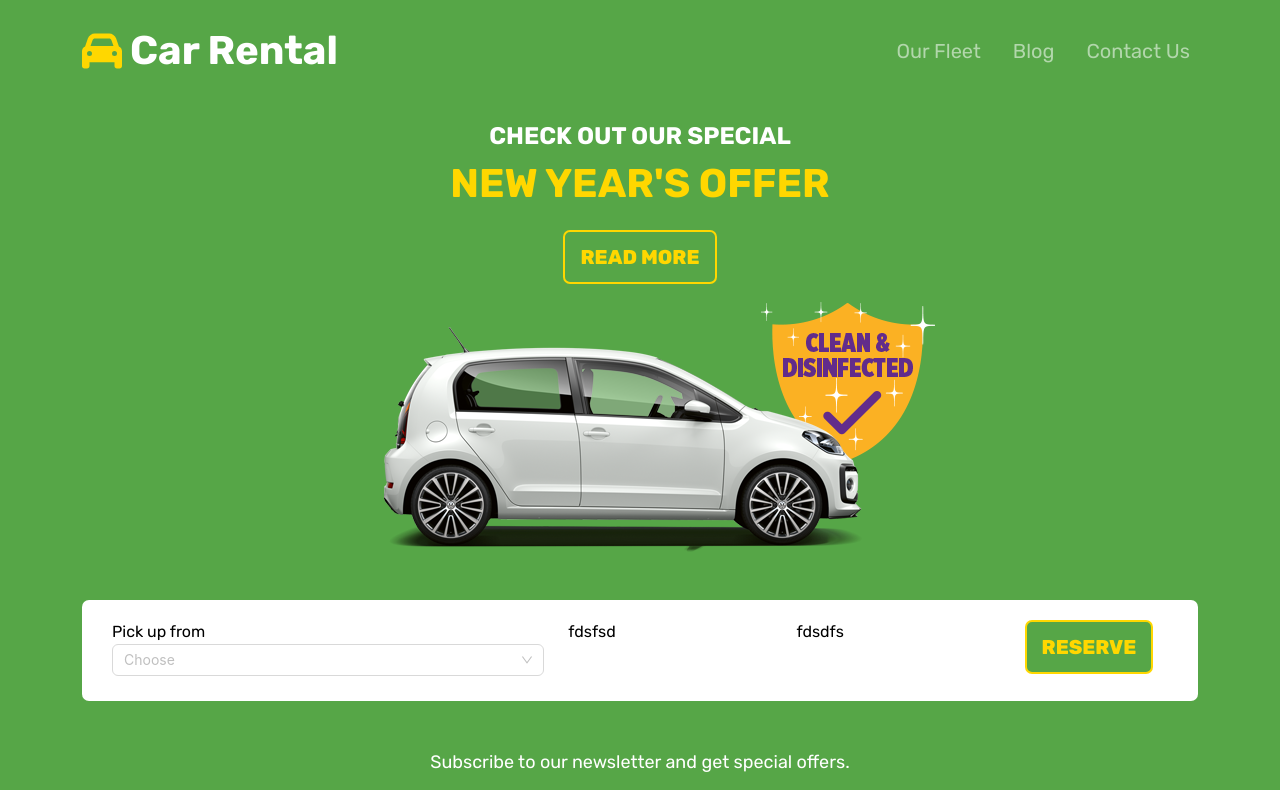
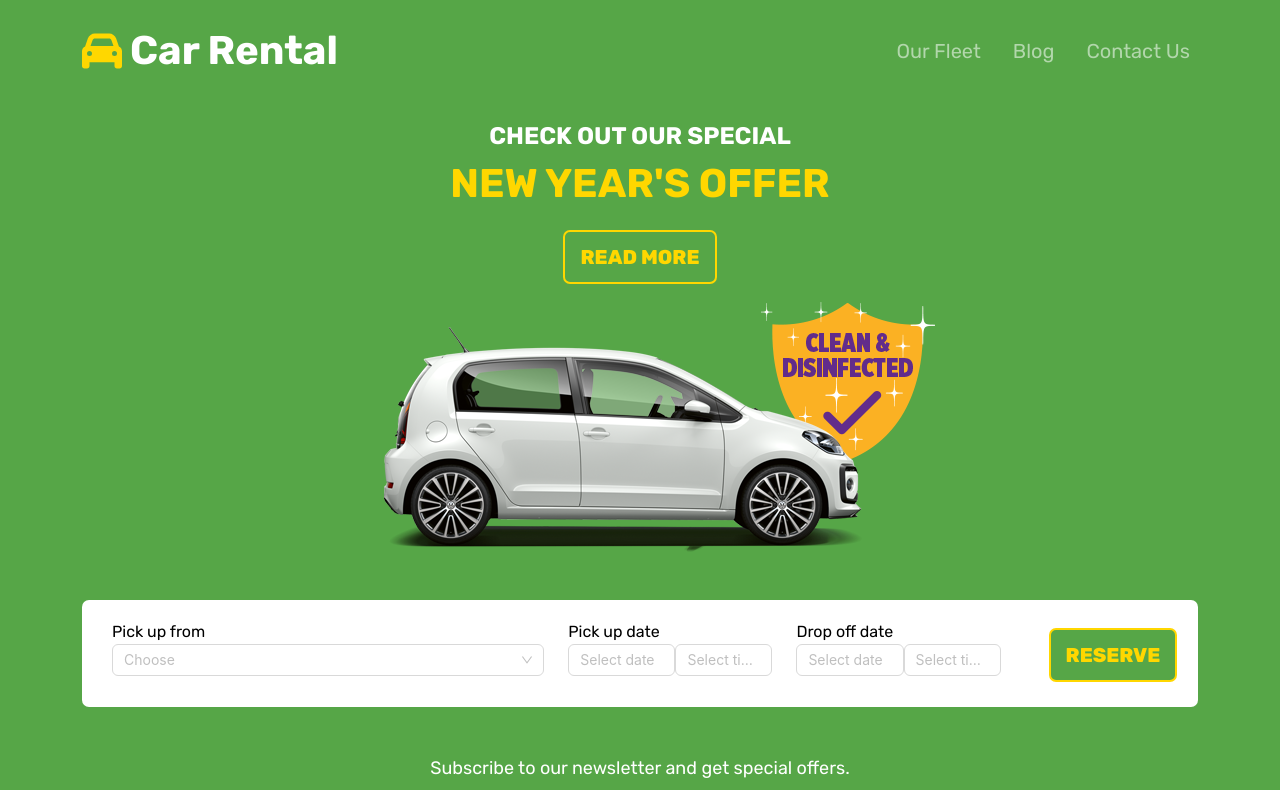
Before and after one commit to OmerAkgull/car-rental, a React (Vite) app: page / in a window 1280 px wide. Shown: the top 790 px of the page. Built offline with nearby package versions, Linux system fonts and the light colour scheme.

Commit message:
Add datepicker and timepicker to hero section

```diff
--- a/src/components/hero/hero.module.css
+++ b/src/components/hero/hero.module.css
@@ -23,7 +23,7 @@
   color: #56a647;
 }
 
-@media (max-width: 772px) {
+@media (max-width: 1200px) {
   .heroButton {
     padding: 10px 10px;
     font-size: 16px;
--- a/src/components/hero/hero.tsx
+++ b/src/components/hero/hero.tsx
@@ -1,11 +1,9 @@
 import { Col, Container, Image, Row } from "react-bootstrap";
 import classes from "./hero.module.css";
-import { Select } from "antd";
+import { Select, DatePicker, TimePicker } from "antd";
 import "./override.css";
 
 const Hero = () => {
-
-
   return (
     <main className={classes.bgGreen}>
       <Container className="text-center pt-3">
@@ -22,27 +20,35 @@ const Hero = () => {
                 <Col sm={6} md={6} className="d-flex flex-column">
                   <p>Pick up from</p>
                   <Select
-                  placeholder="Choose"
-                    style={{ width: '100%' }}
+                    placeholder="Choose"
+                    style={{ width: "100%" }}
                     options={[
                       { value: "Ankara Airport", label: "Ankara Airport" },
                       { value: "Adana Airport", label: "Adana Airport" },
                       { value: "Antalya Airport", label: "Antalya Airport" },
                       { value: "Dalaman Airport", label: "Dalaman Airport" },
-                      { value: "Istanbul Airport", label: "Istanbul Airport" }
+                      { value: "Istanbul Airport", label: "Istanbul Airport" },
                     ]}
                   />
                 </Col>
-                <Col sm={3} md={3}>
-                  fdsfsd
+                <Col className="d-flex flex-column" sm={3} md={3}>
+                  <p>Pick up date</p>
+                  <div className="d-flex">
+                    <DatePicker />
+                    <TimePicker minuteStep={30} format={'HH:mm'} />
+                  </div>
                 </Col>
-                <Col sm={3} md={3}>
-                  fdsdfs
+                <Col sm={3} md={3} className="d-flex flex-column">
+                  <p>Drop off date</p>
+                  <div className="d-flex">
+                    <DatePicker />
+                    <TimePicker minuteStep={30} format={'HH:mm'} />
+                  </div>
                 </Col>
               </Row>
             </Col>
             <Col md={2}>
-              <button className={`${classes.heroButton}`}>RESERVE</button>
+              <button onClick={(e) => e.preventDefault()} className={`mt-2 ms-lg-4 ${classes.heroButton}`}>RESERVE</button>
             </Col>
           </Row>
         </form>
--- a/src/components/hero/override.css
+++ b/src/components/hero/override.css
@@ -1,4 +1,5 @@
-.ant-select-item-option {
+.ant-select-item-option,
+.ant-select-selection-item {
     color: #56a647 !important;
     font-weight: 600 !important;
     font-size: 16px !important;
@@ -8,3 +9,31 @@
     color: white !important;
     background-color: #56a647 !important;
 }
+
+.ant-picker-now {
+    display: none !important;
+}
+
+.ant-picker-body {
+    font-size: 16px !important;
+}
+
+.ant-picker-header {
+    background-color: #56a647 !important;
+    color: white !important;
+    font-size: 16px !important;
+}
+
+.ant-picker-next-icon,
+.ant-picker-header-prev-btn {
+    color: white !important;
+}
+
+.ant-picker-super-next-icon,
+.ant-picker-super-prev-icon {
+    display: none !important;
+}
+
+.ant-picker-suffix {
+    display: none !important;
+}
```
